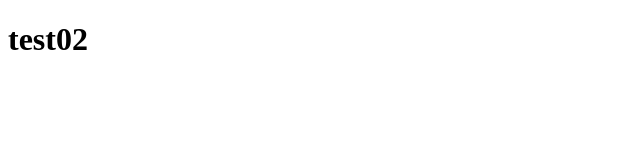
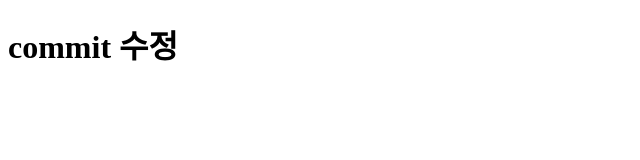
Before and after one commit to yunseon11/test02, a plain HTML site: page index.html in a window 1280 px wide. Shown: the whole page, without its empty margins (0-640 px from the left). Drawn offline with Linux system fonts and the light colour scheme.

Commit message:
samplecommit

```diff
--- a/index.html
+++ b/index.html
@@ -7,6 +7,6 @@
     <title>Document</title>
 </head>
 <body>
- <h1>test02</h1>
+ <h1>commit 수정</h1>
 </body>
 </html>
```
